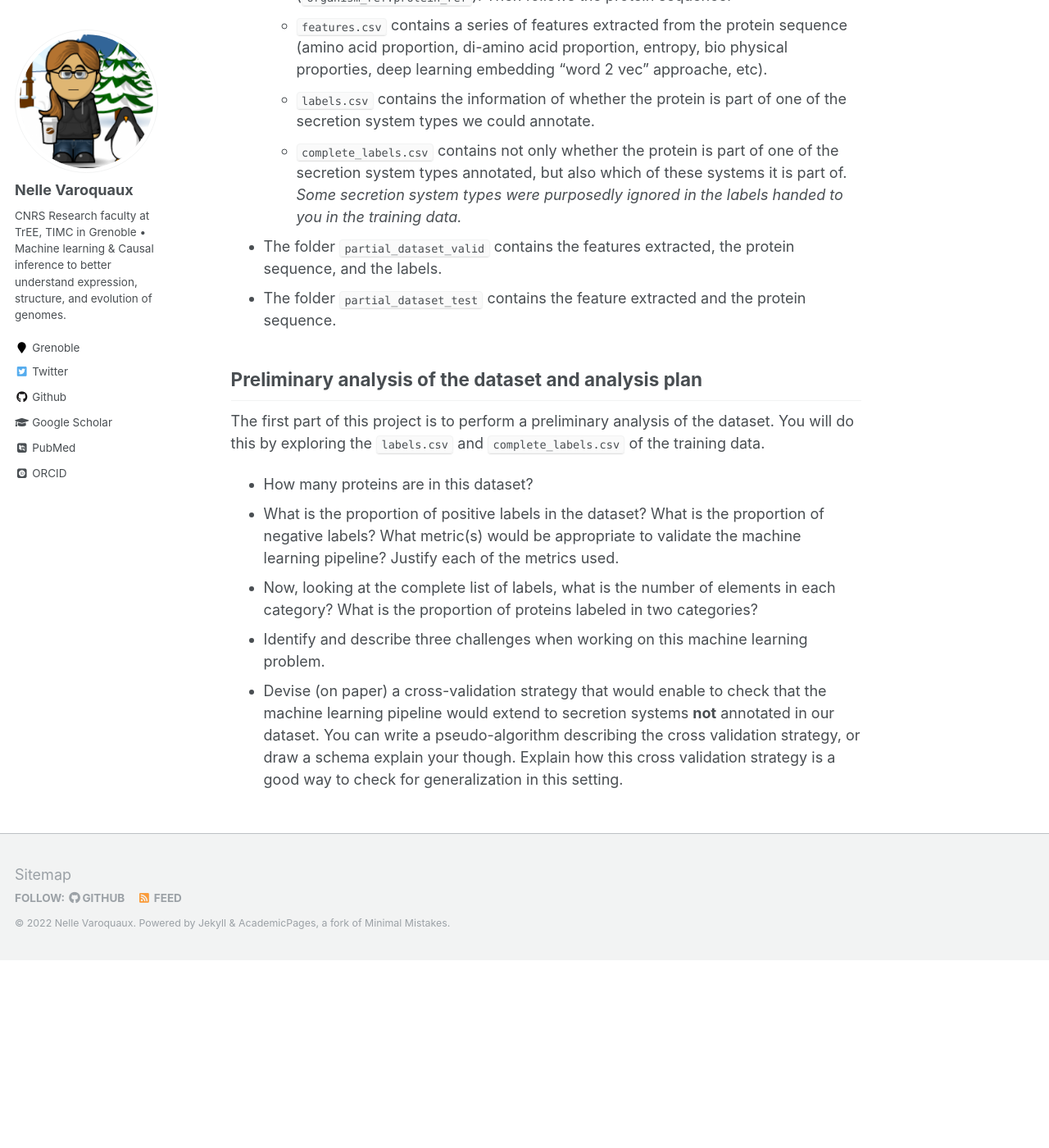
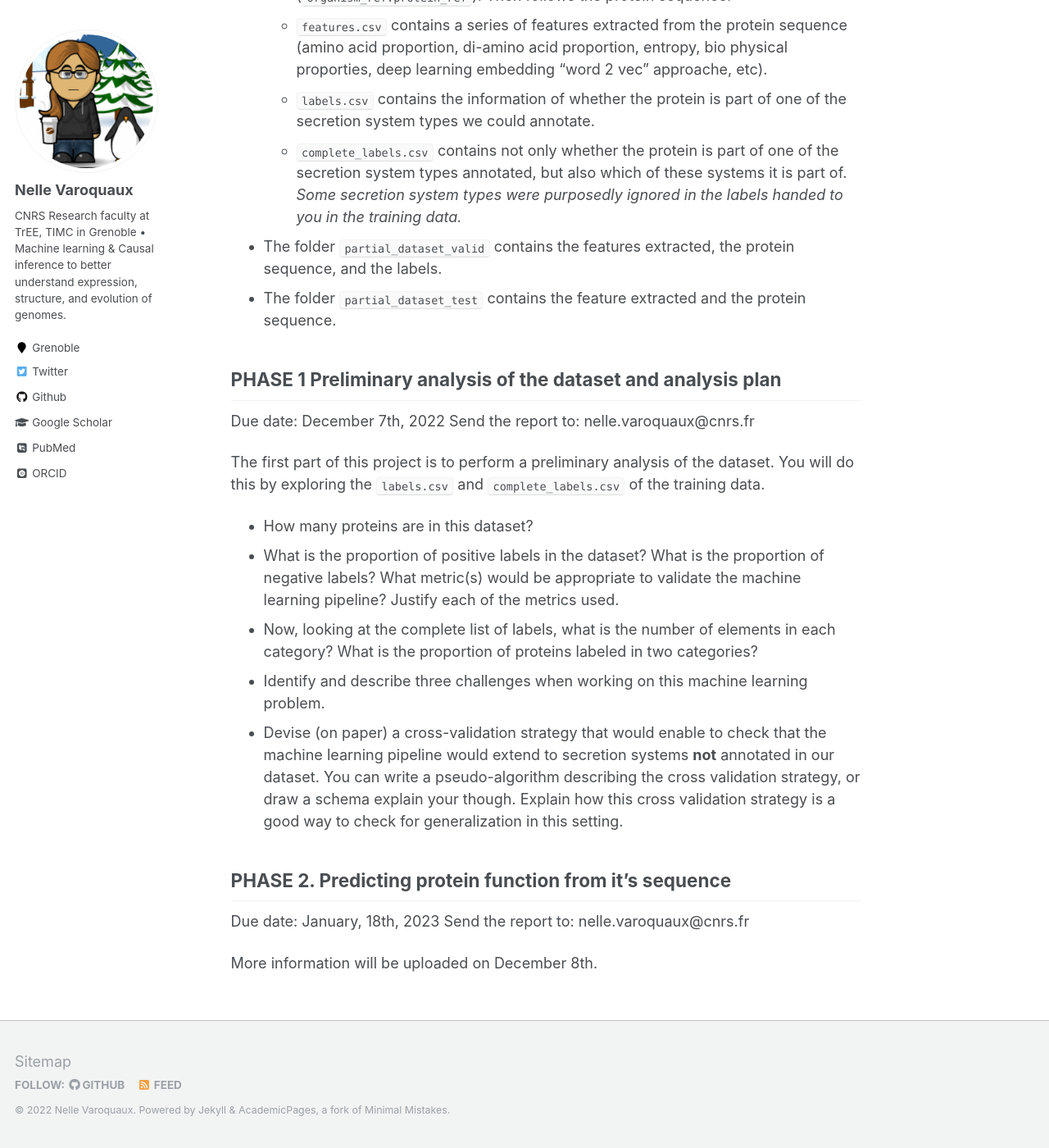
Before and after one commit to NelleV/nellev.github.io, a Jekyll site: the page built from teaching/HPCAI/project.md, in a window 1280 px wide and 1400 px high, scrolled down 1141 px. Shown: the whole window at 82% size. Built offline with Jekyll 4.4.1, drawn with Linux system fonts in a browser that asks for light colours; some web fonts are replaced; our own code applies the rules of GitHub Pages for plain Markdown files; before the commit the page ends 2312 px from its top, so only the background shows below that.

Commit message:
Updating project outline

```diff
--- a/teaching/HPCAI/project.md
+++ b/teaching/HPCAI/project.md
@@ -56,7 +56,10 @@ The data handed in to you is:
   protein sequence.
 
 
-## Preliminary analysis of the dataset and analysis plan
+## PHASE 1 Preliminary analysis of the dataset and analysis plan
+
+Due date: December 7th, 2022
+Send the report to: nelle.varoquaux@cnrs.fr
 
 The first part of this project is to perform a preliminary analysis of the
 dataset. You will do this by exploring the `labels.csv` and
@@ -77,3 +80,10 @@ dataset. You will do this by exploring the `labels.csv` and
   cross validation strategy, or draw a schema explain your though. Explain how
   this cross validation strategy is a good way to check for generalization in
   this setting.
+
+## PHASE 2. Predicting protein function from it's sequence
+
+Due date: January, 18th, 2023
+Send the report to: nelle.varoquaux@cnrs.fr
+
+More information will be uploaded on December 8th.
```
